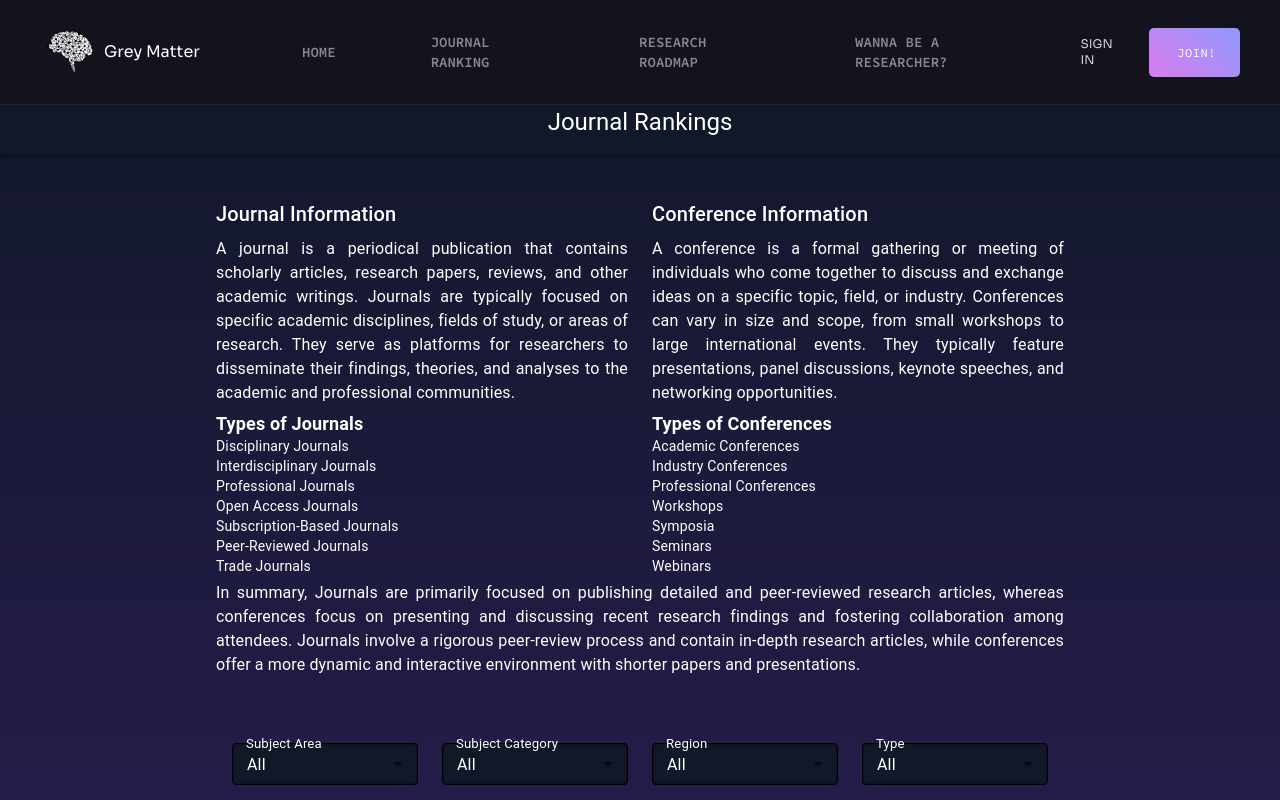
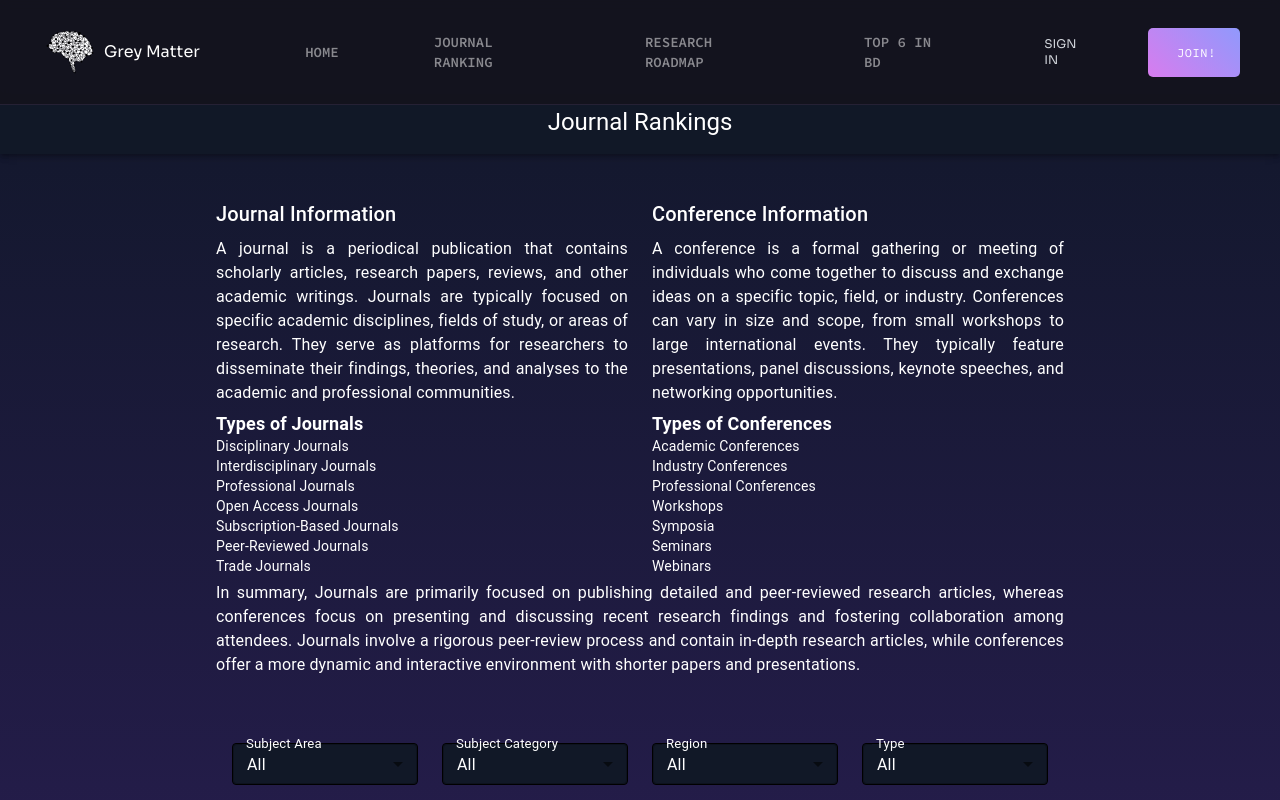
Before and after one commit to pr0ximaCent/Grey-Matter, a React (Vite) app: page /journal-ranking in a window 1280 px wide. Shown: the top 800 px of the page. Built offline with nearby package versions, Linux system fonts and the light colour scheme.

Commit message:
footer color scheme needs to changed

```diff
--- a/src/components/Header.jsx
+++ b/src/components/Header.jsx
@@ -91,7 +91,7 @@ const Header = () => {
 
             <a
               href="#signin"
-              className="text-gray-300 hover:text-white transition-colors duration-300 py-2 px-3 text-xs font-medium uppercase"
+              className="text-gray-300 hover:text-white transition-colors duration-300 py-2 px-12 text-xs font-medium uppercase"
               onClick={handleLoginOpen}
             >
               Sign In
--- a/src/components/Hero.jsx
+++ b/src/components/Hero.jsx
@@ -28,7 +28,7 @@ const Hero = () => {
             First and only Research Collab Of Bangladesh in One place!
           </p>
           <Button href="/login" white>
-            Get started
+            Find The Bests!
           </Button>
         </div>
         <div className="relative max-w-[23rem] mx-auto md:max-w-5xl xl:mb-24">
--- a/src/constants/index.js
+++ b/src/constants/index.js
@@ -37,7 +37,7 @@ export const navigation = [
   },
   {
     id: '3',
-    title: 'Wanna Be a Researcher?',
+    title: 'Top 6 in BD',
     url: 'wannabe-a-researcher',
   },
 ];
```
